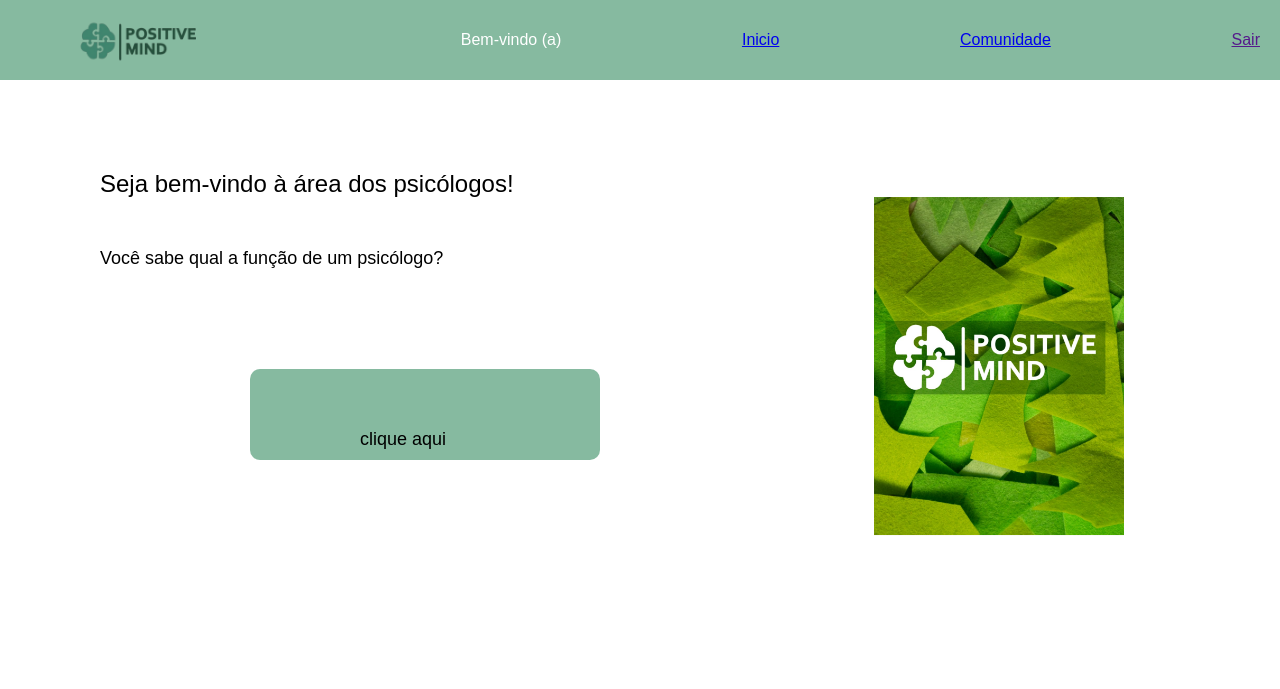
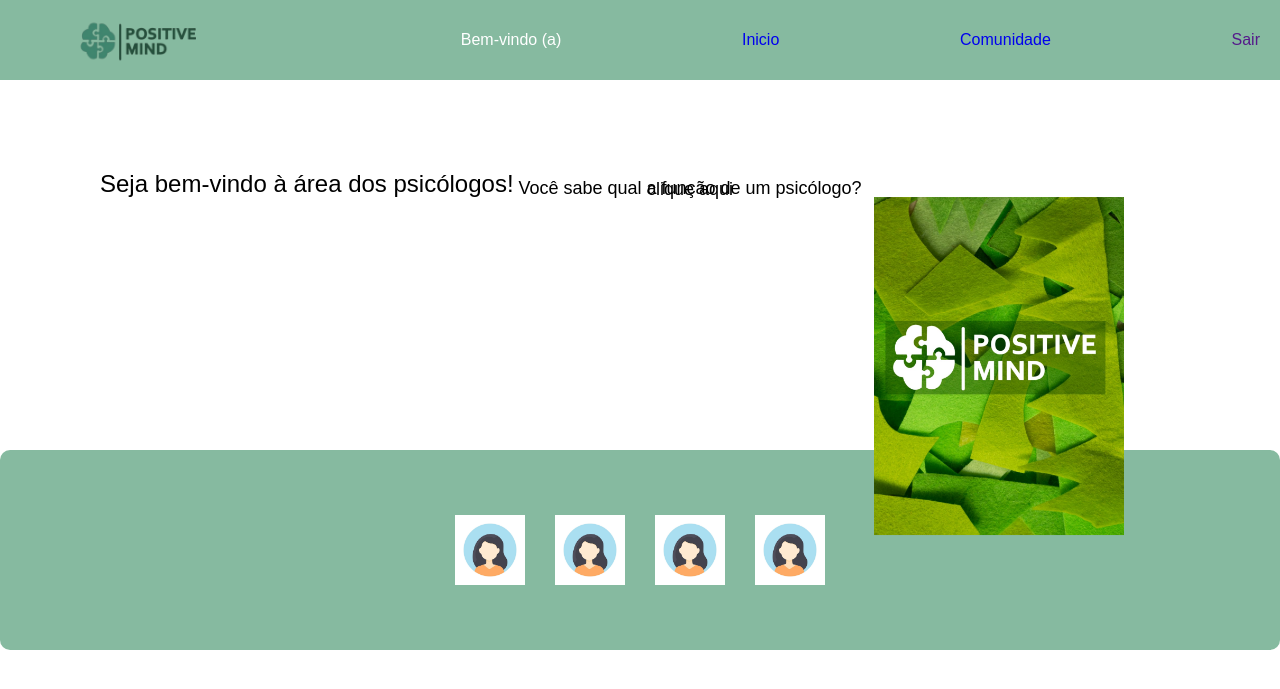
Before and after one commit to Gabriel-Borges12/Positive-Mind, a PHP site: page /areapsicologos.php in a window 1280 px wide. Shown: the top 689 px of the page. Run offline with PHP 8.4, Linux system fonts and the light colour scheme.

Commit message:
alterações_luis

```diff
--- a/areapsicologos.php
+++ b/areapsicologos.php
@@ -1,18 +1,18 @@
 <!DOCTYPE html>
-<html lang="en">
+<html lang="pt-br">
 <head>
     <meta charset="UTF-8">
     <meta name="viewport" content="width=device-width, initial-scale=1.0">
     <link rel="stylesheet" href="./css/areapsicologos.css">
-    <link rel="stylesheet" href="https://fonts.googleapis.com/css2?family=Material+Symbols+Outlined:opsz,wght,FILL,GRAD@20..48,100..700,0..1,-50..200" />
+    <link rel="stylesheet" href="https://fonts.googleapis.com/css2?family=Material+Symbols+Outlined:opsz,wght,FILL,GRAD@20..48,100..700,0..1,-50..200">
     <script type="text/javascript" src="main.js"></script>
     <title>Área sobre Psicólogos</title>
 </head>
 <body>
-<header class="navbar">
+    <header class="navbar">
         <div class="estrutura-logo">
             <img src="img/logopadrao.png" alt="Logo" class="logo">
-            </div>
+        </div>
         <span class="nav-usuario">Bem-vindo (a)</span>
         <a href="index.php" class="nav-home">Inicio</a>
         <a href="comunidade.php" class="nav-home">Comunidade</a>
@@ -20,7 +20,6 @@
     </header>
 
     <p class="bem-vindo">Seja bem-vindo à área dos psicólogos!</p>
-
 
     <p class="informacao">Você sabe qual a função de um psicólogo?</p>
 
@@ -33,6 +32,11 @@
 
     <img src="img/logoverdefundo.jpeg" class="imagem">
 
-
+    <div class="container-icons">
+        <img src="./img/icon pessoa.jpg" alt="Ícone 1">
+        <img src="./img/icon pessoa.jpg" alt="Ícone 2">
+        <img src="./img/icon pessoa.jpg" alt="Ícone 3">
+        <img src="./img/icon pessoa.jpg" alt="Ícone 4">
+    </div>
 </body>
 </html>
--- a/css/areapsicologos.css
+++ b/css/areapsicologos.css
@@ -53,24 +53,28 @@ body {
 .informacao{
     text-align: left;
     font-size: 18px ;
-    margin-top: 50px;
+    margin-top: 60px;
     margin-left:100px ;
 }
 
 .container {
-    margin-left: 250px;
-    margin-top: 100px;
-    background-color: #86BAA0;
-    padding: 10px;
-    border-radius: 10px;
-    margin-bottom: 20px;
-    width: 350px; /* Aumentando a largura para 350px */
-    max-width: 100%;
-    height: auto;
+    .container {
+        margin-top: 50px; /* Reduzindo a margem superior */
+        margin-left: auto; /* Centralizando horizontalmente */
+        margin-right: auto; /* Centralizando horizontalmente */
+        background-color: #86BAA0;
+        padding: 10px;
+        border-radius: 10px;
+        width: 250px; /* Ajustando a largura */
+        max-width: 100%;
+        height: auto;
+    }
 }
 .informacao {
-    cursor: pointer;
-    font-size: 18px;
+    text-align: center; /* Alinha o texto no centro */
+    cursor: pointer; /* Adiciona cursor ao texto */
+    font-size: 18px; /* Define o tamanho da fonte */
+    margin-top: -20px; /* Adiciona espaço acima do texto */
 }
 #conteudo {
     margin-top: 10px;
@@ -83,3 +87,22 @@ body {
     left: 80%; /* Posiciona a partir do centro horizontal */
     transform: translate(-60%, -60%); /* Move a imagem de volta metade de sua própria largura e altura */
 }
+a{
+    text-decoration: none;
+}
+
+.container-icons {
+    display: flex;
+    justify-content: center; /* Centraliza os ícones horizontalmente */
+    margin-top: 250px; /* Adiciona margem superior maior */
+    margin-bottom: 50px; /* Adiciona margem inferior */
+    background-color: #86BAA0; /* Cor de fundo do container */
+    padding: 65px; /* Adiciona um espaçamento interno */
+    border-radius: 10px; /* Adiciona bordas arredondadas */
+}
+
+.container-icons img {
+    width: 70px; /* Ajusta a largura dos ícones */
+    height: auto; /* Altura automática para manter a proporção */
+    margin: 0 15px; /* Adiciona um espaçamento horizontal entre os ícones */
+}
```
Also changed, not shown: processar_login.php (added, +35 -0 lines).
